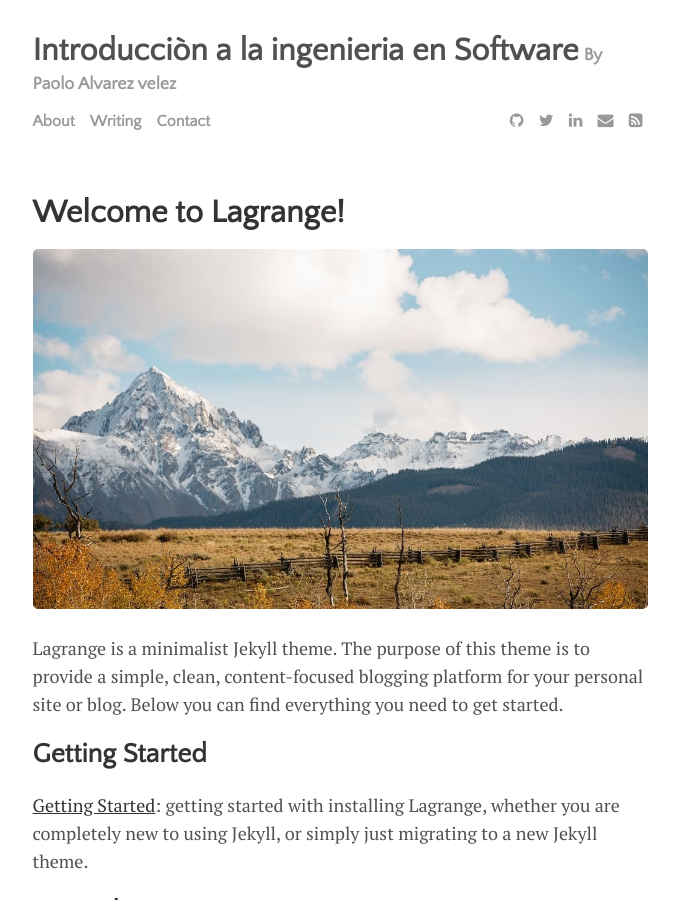
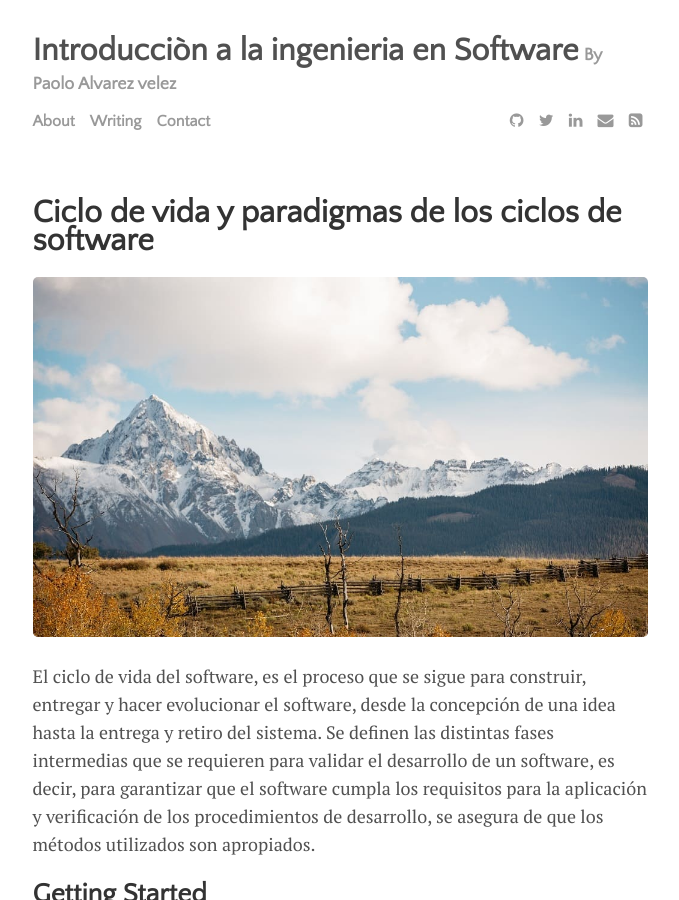
Before and after one commit to Paolo19010/Miblog, a Jekyll site: the page built from _posts/2016-01-01-welcome-to-lagrange.md, in a window 1280 px wide and 900 px high. Shown: the whole window, without its empty margins (300-979 px from the left). Built offline with Jekyll 4.4.1, drawn with Linux system fonts in a browser that asks for light colours; some of the changed text lies outside the part shown.

Commit message:
Update 2016-01-01-welcome-to-lagrange.md
modificacion2

```diff
--- a/_posts/2016-01-01-welcome-to-lagrange.md
+++ b/_posts/2016-01-01-welcome-to-lagrange.md
@@ -1,13 +1,13 @@
 ---
 layout: post
-title: "Welcome to Lagrange!"
-author: "Paul Le"
+title: "Ciclo de vida y paradigmas de los ciclos de software"
+author: "Paolo.A"
 categories: journal
 tags: [documentation,sample]
 image: mountains.jpg
 ---
 
-Lagrange is a minimalist Jekyll theme. The purpose of this theme is to provide a simple, clean, content-focused blogging platform for your personal site or blog. Below you can find everything you need to get started.
+El ciclo de vida del software, es el proceso que se sigue para construir, entregar y hacer evolucionar el software, desde la concepción de una idea hasta la entrega y retiro del sistema. Se definen las distintas fases intermedias que se requieren para validar el desarrollo de un software, es decir, para garantizar que el software cumpla los requisitos para la aplicación y verificación de los procedimientos de desarrollo, se asegura de que los métodos utilizados son apropiados.
 
 ## Getting Started
 
```
